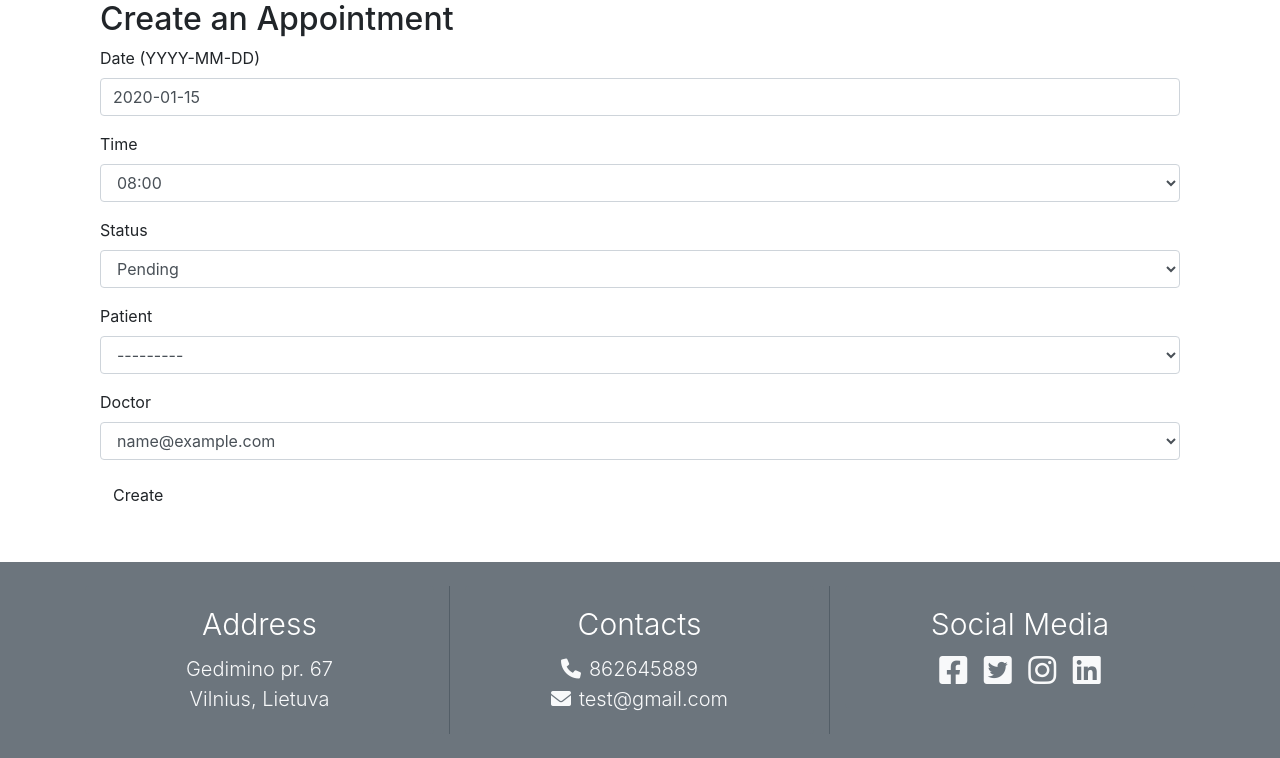
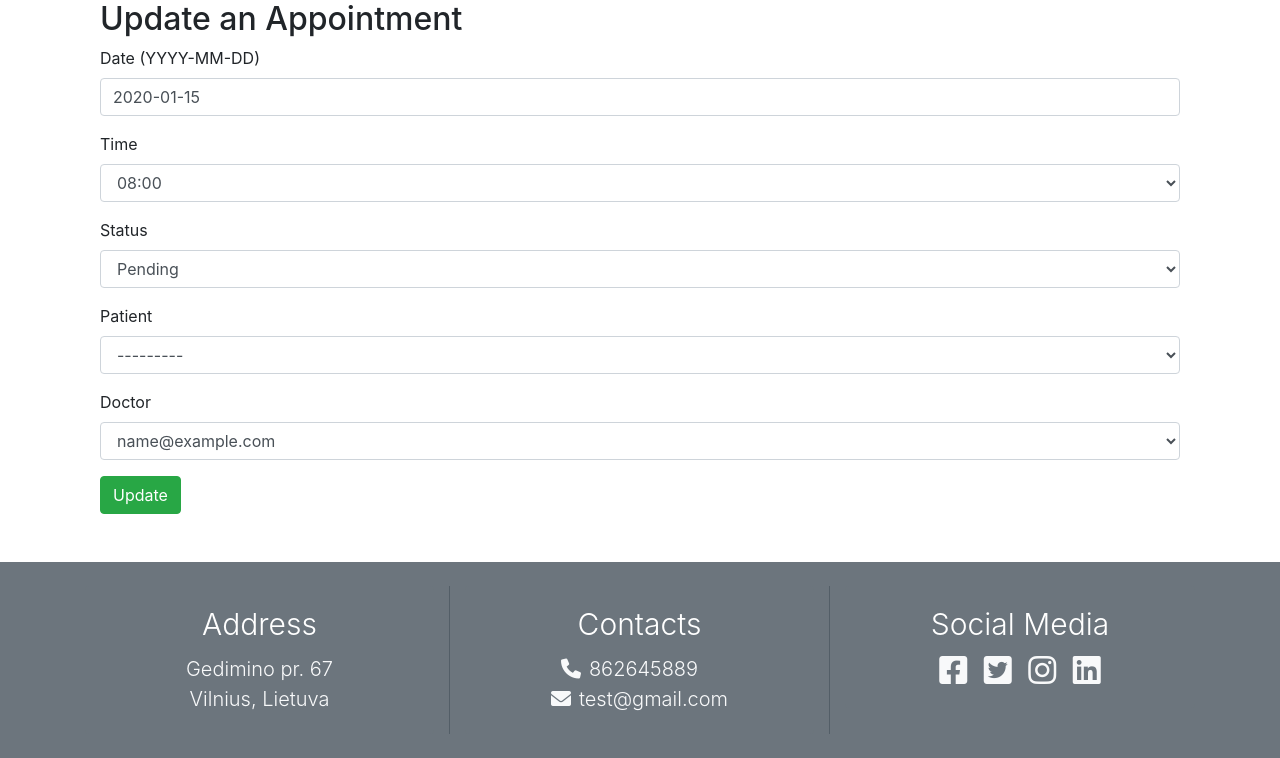
Before and after one commit to ArijusVaitkevicius/hms, a Django app: page /appointments/1/update in a window 1280 px wide. Shown: the part 68-826 px from the top of the page. Run offline with Django 3.2, Linux system fonts and the light colour scheme; a user stored in the database is signed in; tables that the repository leaves empty hold one stand-in row (values such as "Sample post"); some libraries are stand-ins or nearby versions.

Commit message:
receptionist dashboard Update html added

```diff
--- a/hospital/hospital_app/templates/create_appointment.html
+++ b/hospital/hospital_app/templates/update_appointment.html
@@ -4,11 +4,11 @@
 
 {% block content %}
 <div class="container">
-    <h2>Create an Appointment</h2>
+    <h2>Update an Appointment</h2>
     <form method="POST">
         {% csrf_token %}
         {% bootstrap_form form %}
-        <input type="submit" value="Create" class="btn btn-default">
+        <input type="submit" value="Update" class="btn btn-success">
     </form>
 </div>
 {% endblock %}
--- a/hospital/hospital_app/views.py
+++ b/hospital/hospital_app/views.py
@@ -23,13 +23,13 @@ class ReceptionistDashboardListView(LoginRequiredMixin, ListView):
 
 class AppointmentCreateView(LoginRequiredMixin, CreateView):
     model = Appointment
-    success_url = "/receptionist_dashboard/"
+    success_url = "/receptionist_dashboard"
     template_name = 'create_appointment.html'
     form_class = AppointmentForm
 
 
 class AppointmentUpdateView(LoginRequiredMixin, UpdateView):
     model = Appointment
-    success_url = "/receptionist_dashboard/"
-    template_name = 'create_appointment.html'
+    success_url = "/receptionist_dashboard"
+    template_name = 'update_appointment.html'
     form_class = AppointmentForm
```
